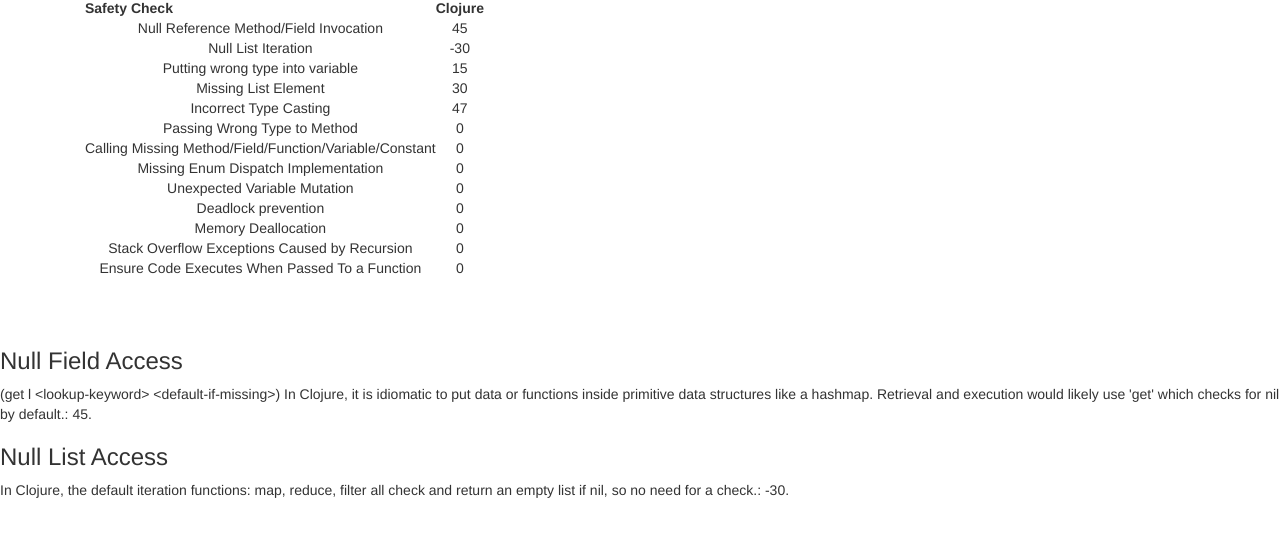
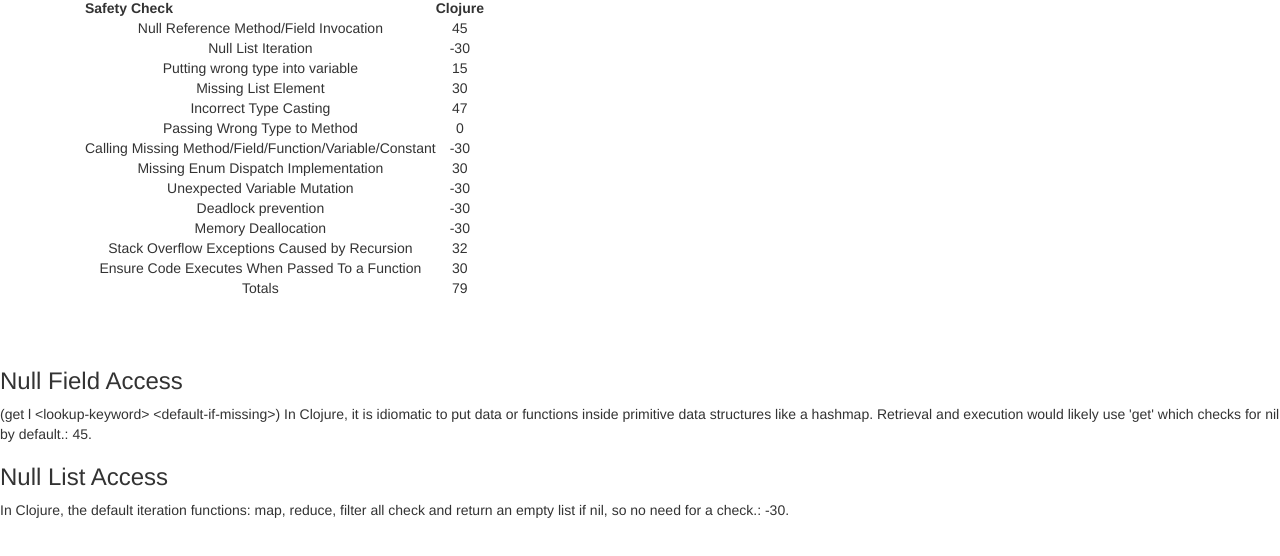
Before and after one commit to steveshogren/safety-algorithm, a plain HTML site: page index2.html in a window 1280 px wide. Shown: the part 172-728 px from the top of the page. Drawn offline with nearby package versions, Linux system fonts and the light colour scheme.

Commit message:
Adding summing up to the totals

```diff
--- a/index2.html
+++ b/index2.html
@@ -49,25 +49,28 @@
 <td>0</td>
 </tr>
 <tr><td>Calling Missing Method/Field/Function/Variable/Constant</td>
-<td>0</td>
+<td>-30</td>
 </tr>
 <tr><td>Missing Enum Dispatch Implementation</td>
-<td>0</td>
+<td>30</td>
 </tr>
 <tr><td>Unexpected Variable Mutation </td>
-<td>0</td>
+<td>-30</td>
 </tr>
 <tr><td>Deadlock prevention</td>
-<td>0</td>
+<td>-30</td>
 </tr>
 <tr><td>Memory Deallocation</td>
-<td>0</td>
+<td>-30</td>
 </tr>
 <tr><td>Stack Overflow Exceptions Caused by Recursion</td>
-<td>0</td>
+<td>32</td>
 </tr>
 <tr><td>Ensure Code Executes When Passed To a Function</td>
-<td>0</td>
+<td>30</td>
+</tr>
+<tr><td>Totals</td>
+<td>79</td>
 </tr>
 </table>
 </p>
```
Also changed, not shown: index.html (+4 -0 lines), 1 other file.
